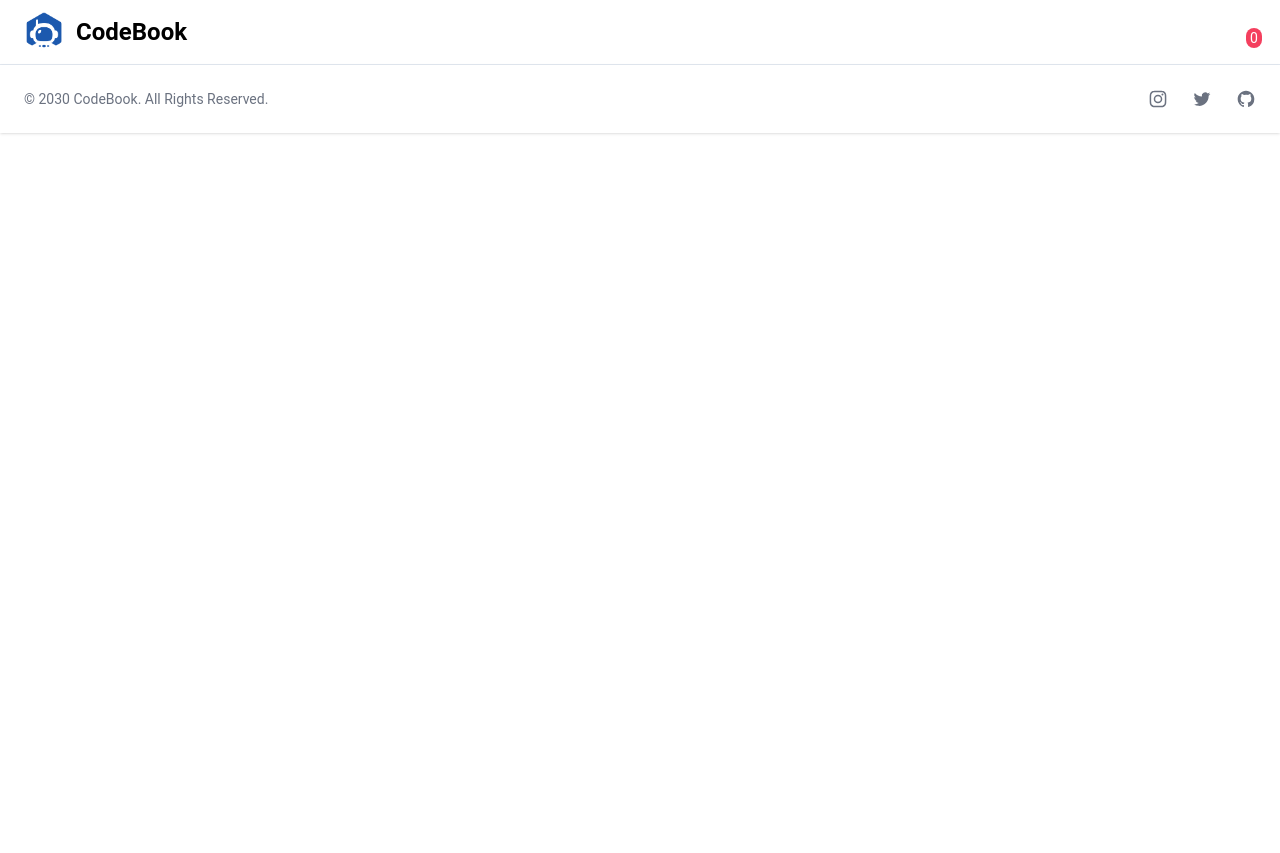
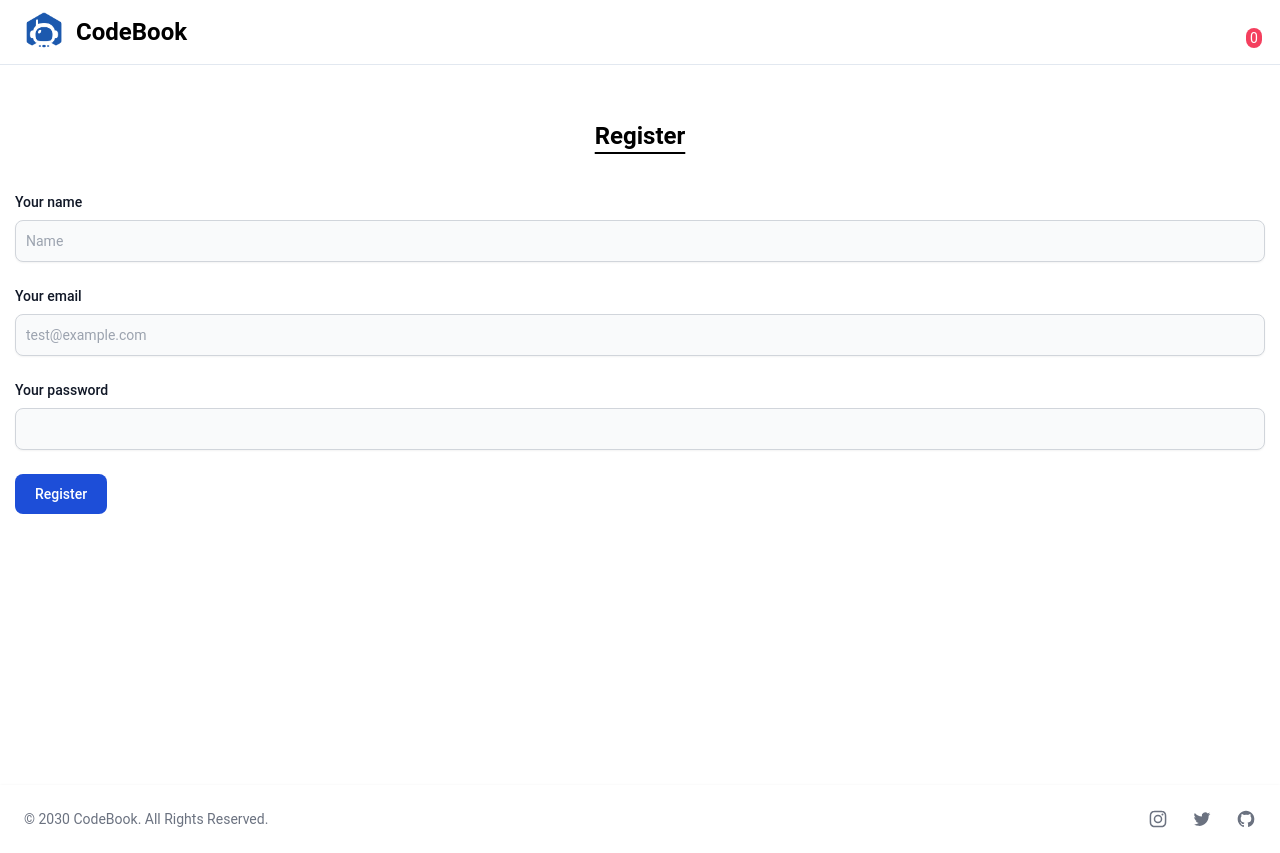
Before and after one commit to namitmalasi/codebook, a React (Create React App) app: page /register in a window 1280 px wide. Before the commit the page ends 800 px from the top, so only its background shows below. Built offline with nearby package versions, Linux system fonts and the light colour scheme.

Commit message:
created the login and register page

```diff
--- a/data/db.json
+++ b/data/db.json
@@ -238,5 +238,12 @@
     }
   ],
   "orders": [],
-  "users": []
+  "users": [
+    {
+      "email": "test@test.com",
+      "password": "$2a$10$keq243PiZ0O5A6iplUcb0u8koIuBjOeWMFcutrq1wtw6elXls5oE2",
+      "name": "test",
+      "id": 1
+    }
+  ]
 }
--- a/src/components/Elements/DropdownLoggedOut.js
+++ b/src/components/Elements/DropdownLoggedOut.js
@@ -20,7 +20,7 @@
         </li>
         <li>
           <Link
-            href="/login"
+            to="/login"
             className="block py-2 px-4 hover:bg-gray-100 dark:hover:bg-gray-600 dark:hover:text-white"
           >
             Login
@@ -28,7 +28,7 @@
         </li>
         <li>
           <Link
-            href="/register"
+            to="/register"
             className="block py-2 px-4 hover:bg-gray-100 dark:hover:bg-gray-600 dark:hover:text-white"
           >
             Register
--- a/src/pages/Login.js
+++ b/src/pages/Login.js
@@ -0,0 +1,50 @@
+export const Login = () => {
+  return (
+    <main>
+      <section>
+        <p className="text-2xl text-center font-semibold dark:text-slate-100 my-10 underline underline-offset-8">
+          Login
+        </p>
+      </section>
+      <form>
+        <div className="mb-6">
+          <label
+            htmlFor="email"
+            className="block mb-2 text-sm font-medium text-gray-900 dark:text-gray-300"
+          >
+            Your email
+          </label>
+          <input
+            type="email"
+            id="email"
+            className="bg-gray-50 border border-gray-300 text-gray-900 text-sm rounded-lg focus:ring-blue-500 focus:border-blue-500 block w-full p-2.5 dark:bg-gray-700 dark:border-gray-600 dark:placeholder-gray-400 dark:text-white dark:focus:ring-blue-500 dark:focus:border-blue-500"
+            placeholder="test@example.com"
+            required
+            autoComplete="off"
+          />
+        </div>
+        <div className="mb-6">
+          <label
+            htmlFor="password"
+            className="block mb-2 text-sm font-medium text-gray-900 dark:text-gray-300"
+          >
+            Your password
+          </label>
+          <input
+            type="password"
+            id="password"
+            className="bg-gray-50 border border-gray-300 text-gray-900 text-sm rounded-lg focus:ring-blue-500 focus:border-blue-500 block w-full p-2.5 dark:bg-gray-700 dark:border-gray-600 dark:placeholder-gray-400 dark:text-white dark:focus:ring-blue-500 dark:focus:border-blue-500"
+            required
+          />
+        </div>
+        <button
+          type="submit"
+          className="text-white bg-blue-700 hover:bg-blue-800 focus:ring-4 focus:outline-none focus:ring-blue-300 font-medium rounded-lg text-sm w-full sm:w-auto px-5 py-2.5 text-center dark:bg-blue-600 dark:hover:bg-blue-700 dark:focus:ring-blue-800"
+        >
+          Log In
+        </button>
+      </form>
+      {/* <button className="mt-3 cursor-pointer text-white bg-blue-700 hover:bg-blue-800 focus:ring-4 focus:outline-none focus:ring-blue-300 font-medium rounded-lg text-sm w-full sm:w-auto px-5 py-3 text-center dark:bg-blue-600 dark:hover:bg-blue-700 dark:focus:ring-blue-800">Login As Guest</button> */}
+    </main>
+  );
+};
--- a/src/pages/Register.js
+++ b/src/pages/Register.js
@@ -0,0 +1,88 @@
+export const Register = () => {
+  async function handleRegister(e) {
+    e.preventDefault();
+    const authDetail = {
+      name: e.target.name.value,
+      email: e.target.email.value,
+      password: e.target.password.value,
+    };
+
+    const requestOptions = {
+      method: "POST",
+      headers: { "content-Type": "application/json" },
+      body: JSON.stringify(authDetail),
+    };
+
+    const response = await fetch(
+      "http://localhost:8000/register",
+      requestOptions
+    );
+
+    const data = await response.json();
+    console.log(data);
+  }
+  return (
+    <main>
+      <section>
+        <p className="text-2xl text-center font-semibold dark:text-slate-100 my-10 underline underline-offset-8">
+          Register
+        </p>
+      </section>
+      <form onSubmit={handleRegister}>
+        <div className="mb-6">
+          <label
+            htmlFor="name"
+            className="block mb-2 text-sm font-medium text-gray-900 dark:text-gray-300"
+          >
+            Your name
+          </label>
+          <input
+            type="name"
+            id="name"
+            className="shadow-sm bg-gray-50 border border-gray-300 text-gray-900 text-sm rounded-lg focus:ring-blue-500 focus:border-blue-500 block w-full p-2.5 dark:bg-gray-700 dark:border-gray-600 dark:placeholder-gray-400 dark:text-white dark:focus:ring-blue-500 dark:focus:border-blue-500 dark:shadow-sm-light"
+            placeholder="Name"
+            required
+            autoComplete="off"
+          />
+        </div>
+        <div className="mb-6">
+          <label
+            htmlFor="email"
+            className="block mb-2 text-sm font-medium text-gray-900 dark:text-gray-300"
+          >
+            Your email
+          </label>
+          <input
+            type="email"
+            id="email"
+            className="shadow-sm bg-gray-50 border border-gray-300 text-gray-900 text-sm rounded-lg focus:ring-blue-500 focus:border-blue-500 block w-full p-2.5 dark:bg-gray-700 dark:border-gray-600 dark:placeholder-gray-400 dark:text-white dark:focus:ring-blue-500 dark:focus:border-blue-500 dark:shadow-sm-light"
+            placeholder="test@example.com"
+            required
+            autoComplete="off"
+          />
+        </div>
+        <div className="mb-6">
+          <label
+            htmlFor="password"
+            className="block mb-2 text-sm font-medium text-gray-900 dark:text-gray-300"
+          >
+            Your password
+          </label>
+          <input
+            type="password"
+            id="password"
+            className="shadow-sm bg-gray-50 border border-gray-300 text-gray-900 text-sm rounded-lg focus:ring-blue-500 focus:border-blue-500 block w-full p-2.5 dark:bg-gray-700 dark:border-gray-600 dark:placeholder-gray-400 dark:text-white dark:focus:ring-blue-500 dark:focus:border-blue-500 dark:shadow-sm-light"
+            required
+            minLength="7"
+          />
+        </div>
+        <button
+          type="submit"
+          className="text-white bg-blue-700 hover:bg-blue-800 focus:ring-4 focus:outline-none focus:ring-blue-300 font-medium rounded-lg text-sm px-5 py-2.5 text-center dark:bg-blue-600 dark:hover:bg-blue-700 dark:focus:ring-blue-800"
+        >
+          Register
+        </button>
+      </form>
+    </main>
+  );
+};
--- a/src/pages/index.js
+++ b/src/pages/index.js
@@ -1,3 +1,6 @@
 export { Home } from "./Home/Home";
 export { Products } from "./Products/Products";
 export { ProductDetail } from "./ProductDetail";
+
+export { Login } from "./Login";
+export { Register } from "./Register";
--- a/src/routes/allRoutes.js
+++ b/src/routes/allRoutes.js
@@ -1,13 +1,16 @@
 import { Routes, Route } from "react-router-dom";
-import { Home, Products, ProductDetail } from "../pages";
+import { Home, Products, ProductDetail, Login, Register } from "../pages";
 
 export const AllRoutes = () => {
   return (
     <>
       <Routes>
         <Route path="/" element={<Home />} />
-        <Route path="/products" element={<Products />} />
-        <Route path="/products/:id" element={<ProductDetail />} />
+        <Route path="products" element={<Products />} />
+        <Route path="products/:id" element={<ProductDetail />} />
+
+        <Route path="login" element={<Login />} />
+        <Route path="register" element={<Register />} />
       </Routes>
     </>
   );
```
Also changed, not shown: src/components/Layouts/Header.js (line endings or trailing spaces).
